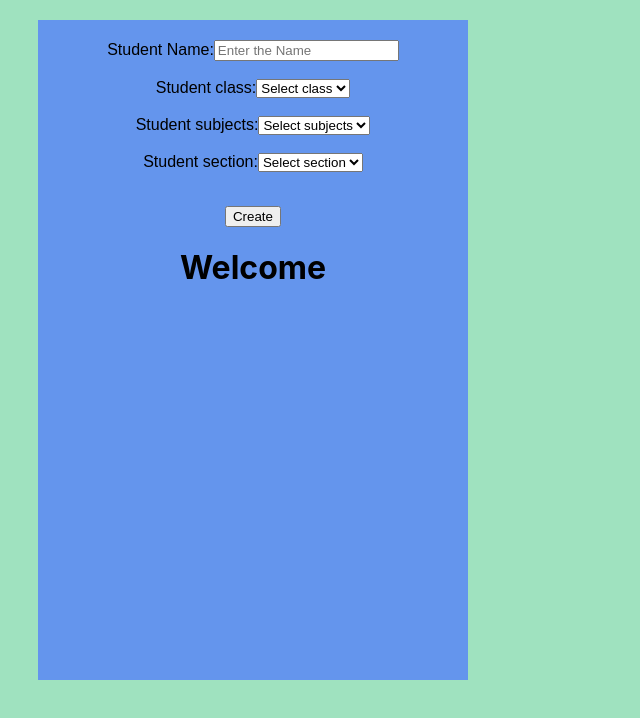
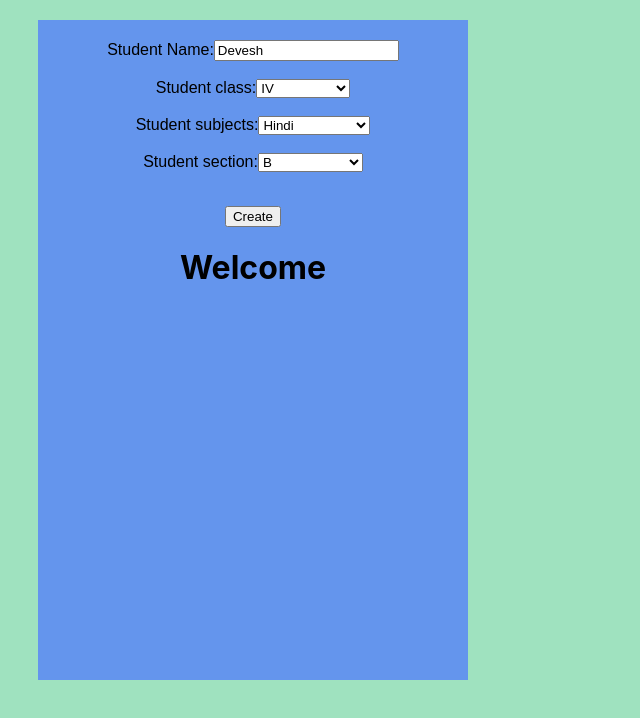
Before and after one commit to DeveshTanwar123/JS_and_React_learning, a React (Create React App) app: page / in a window 1280 px wide. Shown: the top 718 px of the page, without its empty margins (0-640 px from the left). Built offline with nearby package versions, Linux system fonts and the light colour scheme.

Commit message:
1 file modified

```diff
--- a/src/Component/Forms.js
+++ b/src/Component/Forms.js
@@ -2,13 +2,25 @@ import React, { useEffect, useState } from 'react';
 import { api } from '../modules/endpoints';
 
 function Forms() {
-  const [name, setName] = useState('');
+  const [name, setName] = useState('Devesh');
   const [fullName, setFullName] = useState();
-  const [Subjects, setSubjects] = useState('sakshi');
-  const [selectedClass, setSelectedSlass] = useState();
+  //event use  in class selection//
+  const [selectedClass, setSelectedSlass] = useState(4);
+  //use event in section//
+  const [selectedSection, setSelectedSection] = useState(2);
+  //use event in Subjects//
+  const [selectedSubjects, setSelectedSubjects] = useState(1);
 
   const onChangeStudentClass1 = (e) => {
     setSelectedSlass(e.target.value);
+  };
+
+  const onChangeStudentSection = (e) => {
+    setSelectedSection(e.target.value);
+  };
+
+  const onChangeStudentSubjects = (e) => {
+    setSelectedSubjects(e.target.value);
   };
 
   //class//
@@ -43,9 +55,7 @@ function Forms() {
   const onSubmit = () => {
     setFullName(name);
   };
-  const handleChange = (e) => {
-    setSubjects('sakshi');
-  };
+
   return (
     <div className="App">
       <form>
@@ -79,7 +89,12 @@ function Forms() {
         </label>
         <label>
           Student subjects:
-          <select id="subjects" name="subjects">
+          <select
+            id="subjects"
+            name="subjects"
+            value={selectedSubjects}
+            onChange={onChangeStudentSubjects}
+          >
             <option value="">Select subjects</option>
             {subjectsList.map((item) => (
               <option value={item.id}> {item.display} </option>
@@ -91,7 +106,12 @@ function Forms() {
 
         <label>
           Student section:
-          <select id="section" name="section">
+          <select
+            id="studentSection"
+            name="StudentSection"
+            value={selectedSection}
+            onChange={onChangeStudentSection}
+          >
             <option value="">Select section</option>
             {sectionList.map((item) => (
               <option value={item.id}> {item.display} </option>
```
